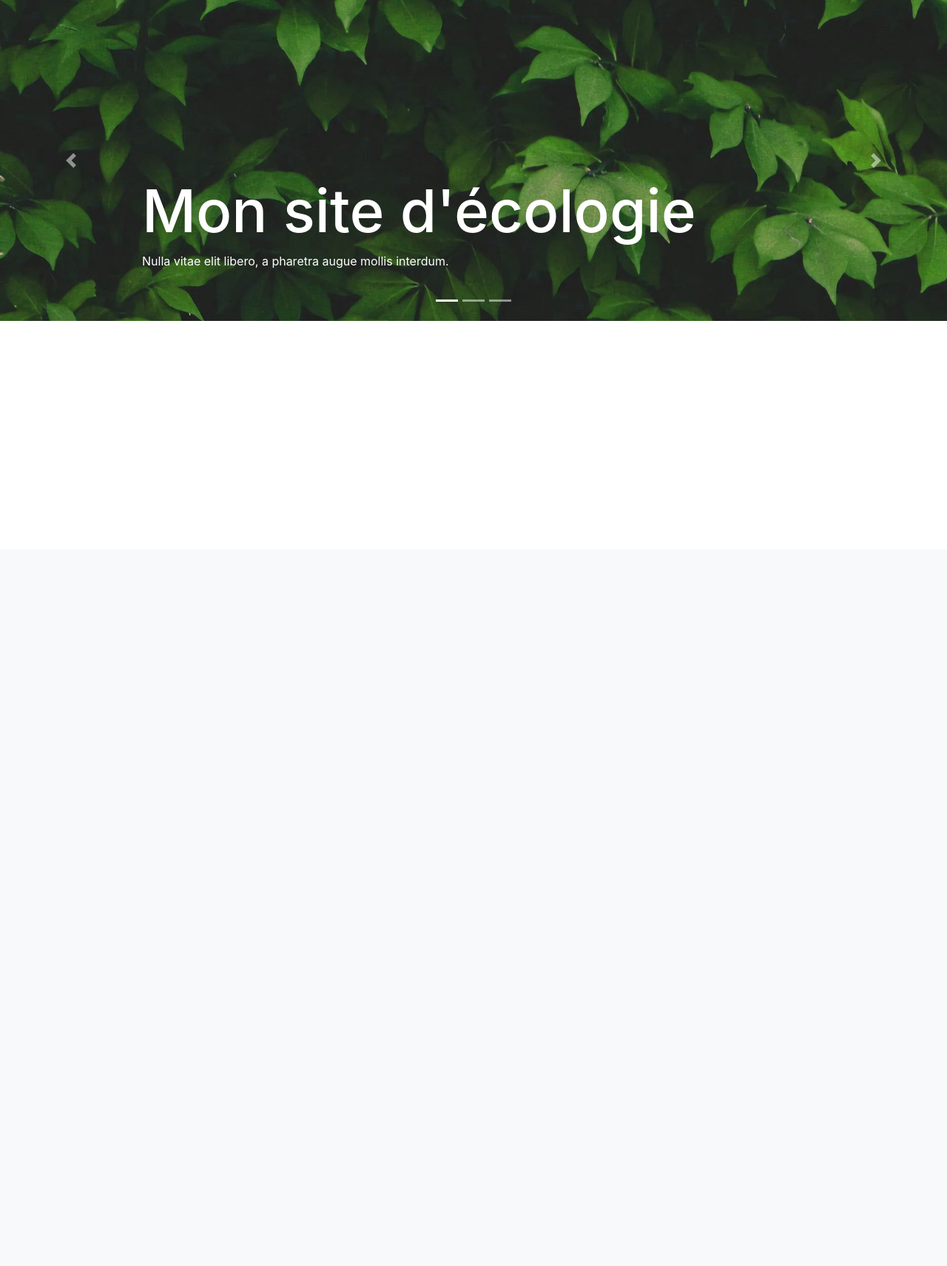
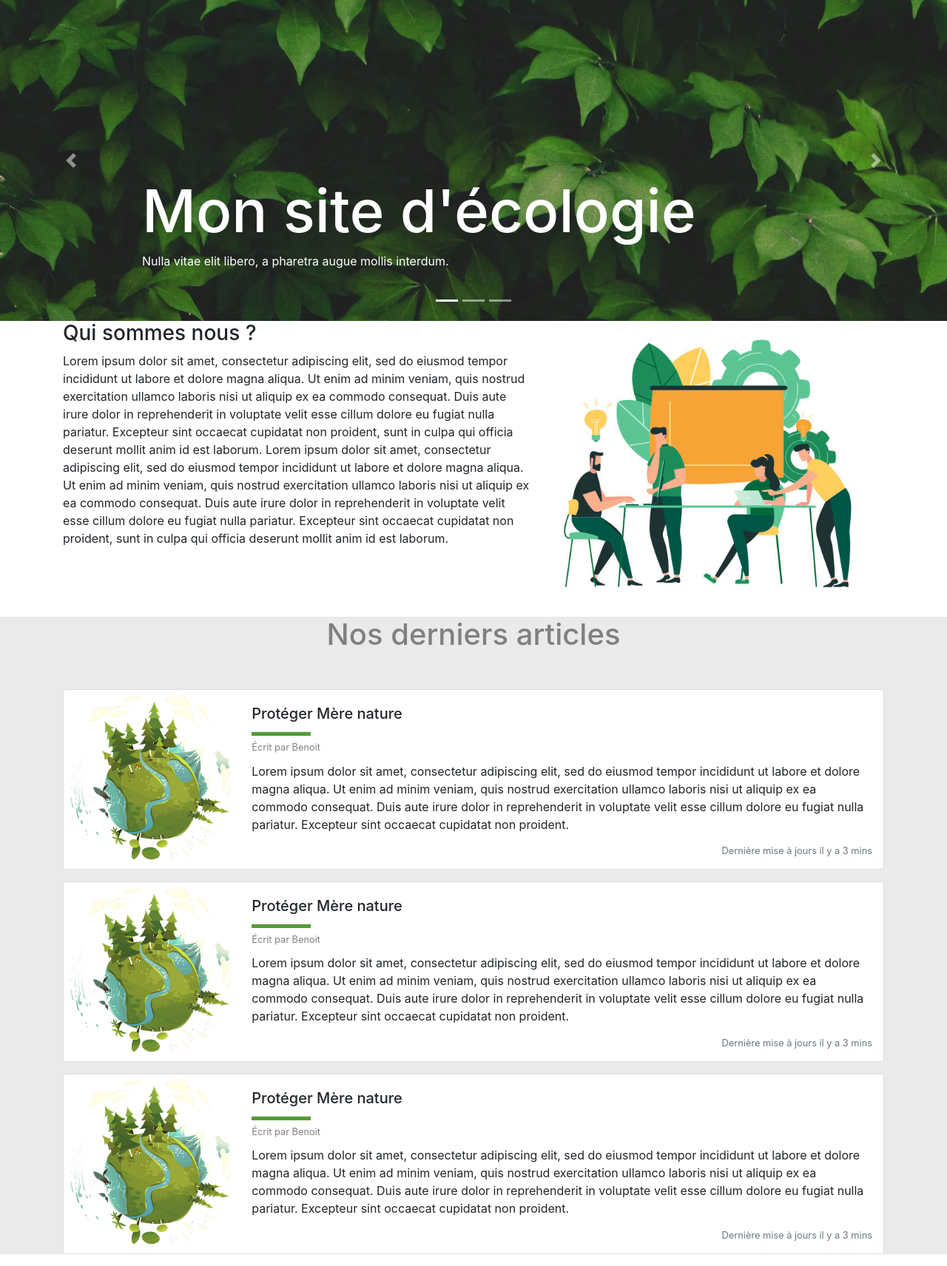
Before and after one commit to quentinhoareau/AELPP, a PHP site: page /template.html in a window 1280 px wide. Shown: the part 57-1769 px from the top of the page at 74% size. Before the commit the page ends 491 px from the top, so only its background shows below. Run offline with PHP 8.4, Linux system fonts and the light colour scheme.

Commit message:
template

```diff
--- a/static-preview/Quentin/assets/css/main.css
+++ b/static-preview/Quentin/assets/css/main.css
@@ -4,6 +4,52 @@
    text-align: unset!important;
 }
 
+
 .main-side h5{
    font-size: 5rem;
 }
+
+.about{
+   display: flex;
+}
+
+.article-thumbnail{
+   width: 300px;
+}
+
+#last-article .card{
+   display: flex;
+   flex-direction: unset;
+}
+
+.text-muted{
+   position: absolute;
+    bottom: 15px;
+    right: 15px;
+}
+
+.second-part-home{
+   background-color: #eaeaea;
+   min-height: 800px;
+}
+
+.card-body{
+   width: 100%;
+}
+
+hr.article{
+   border-bottom: 5px #549d34 solid;
+   width: 80px;
+   margin: 6px 0;
+}
+small.author{
+   color:grey;
+   margin-bottom: 10px ;
+   display: block;
+}
+
+h1.title-home{
+   color:grey;
+   text-align: center;
+   margin-bottom: 50px;
+}
--- a/static-preview/Quentin/assets/css/navigation.css
+++ b/static-preview/Quentin/assets/css/navigation.css
@@ -2,7 +2,3 @@
    text-transform: uppercase;
 
 }
-
-.carousel-caption{
-
-}
--- a/static-preview/Quentin/template.html
+++ b/static-preview/Quentin/template.html
@@ -96,9 +96,97 @@
       </div>
     </div>
 
-    <div >
+    <main class="mainContent">
+      <div class="about container">
+         <div>
+            <h3>Qui sommes nous ?</h3>
+            <p>
+               Lorem ipsum dolor sit amet, consectetur adipiscing elit, sed
+               do eiusmod tempor incididunt ut labore et dolore magna aliqua.
+               Ut enim ad minim veniam, quis nostrud exercitation ullamco laboris
+               nisi ut aliquip ex ea commodo consequat. Duis aute irure dolor in
+               reprehenderit in voluptate velit esse cillum dolore eu fugiat nulla
+               pariatur. Excepteur sint occaecat cupidatat non proident, sunt in
+               culpa qui officia deserunt mollit anim id est laborum.
+               Lorem ipsum dolor sit amet, consectetur adipiscing elit, sed
+               do eiusmod tempor incididunt ut labore et dolore magna aliqua.
+               Ut enim ad minim veniam, quis nostrud exercitation ullamco laboris
+               nisi ut aliquip ex ea commodo consequat. Duis aute irure dolor in
+               reprehenderit in voluptate velit esse cillum dolore eu fugiat nulla
+               pariatur. Excepteur sint occaecat cupidatat non proident, sunt in
+               culpa qui officia deserunt mollit anim id est laborum.
+            </p>
+         </div>
+         <img src="assets/img/people-eco.jpg" height="400" alt="">
+      </div>
 
-    </div>
+      <div class="second-part-home">
+         <div id="last-article" class="container">
+            <h1 class="title-home" >Nos derniers articles</h1>
+            <div class="card mb-3">
+               <div class="article-thumbnail">
+                  <img class="card-img-top" src="assets/img/article-icon.png" alt="Card image cap">
+               </div>
+
+               <div class="card-body">
+                  <h5 class="card-title">Protéger Mère nature</h5>
+                  <hr class="article">
+                  <small class="author">Écrit par Benoit</small>
+                  <p class="card-text">Lorem ipsum dolor sit amet, consectetur adipiscing elit, sed
+                     do eiusmod tempor incididunt ut labore et dolore magna aliqua.
+                     Ut enim ad minim veniam, quis nostrud exercitation ullamco laboris
+                     nisi ut aliquip ex ea commodo consequat. Duis aute irure dolor in
+                     reprehenderit in voluptate velit esse cillum dolore eu fugiat nulla
+                     pariatur. Excepteur sint occaecat cupidatat non proident.</p>
+                  <p class="card-text"><small class="text-muted">Dernière mise à jours il y a 3 mins</small></p>
+               </div>
+            </div>
+
+            <div class="card mb-3">
+               <div class="article-thumbnail">
+                  <img class="card-img-top" src="assets/img/article-icon.png" alt="Card image cap">
+               </div>
+
+               <div class="card-body">
+                  <h5 class="card-title">Protéger Mère nature</h5>
+                  <hr class="article">
+                  <small class="author">Écrit par Benoit</small>
+                  <p class="card-text">Lorem ipsum dolor sit amet, consectetur adipiscing elit, sed
+                     do eiusmod tempor incididunt ut labore et dolore magna aliqua.
+                     Ut enim ad minim veniam, quis nostrud exercitation ullamco laboris
+                     nisi ut aliquip ex ea commodo consequat. Duis aute irure dolor in
+                     reprehenderit in voluptate velit esse cillum dolore eu fugiat nulla
+                     pariatur. Excepteur sint occaecat cupidatat non proident.</p>
+                  <p class="card-text"><small class="text-muted">Dernière mise à jours il y a 3 mins</small></p>
+               </div>
+            </div>
+
+            <div class="card mb-3">
+               <div class="article-thumbnail">
+                  <img class="card-img-top" src="assets/img/article-icon.png" alt="Card image cap">
+               </div>
+
+               <div class="card-body">
+                  <h5 class="card-title">Protéger Mère nature</h5>
+                  <hr class="article">
+                  <small class="author">Écrit par Benoit</small>
+                  <p class="card-text">Lorem ipsum dolor sit amet, consectetur adipiscing elit, sed
+                     do eiusmod tempor incididunt ut labore et dolore magna aliqua.
+                     Ut enim ad minim veniam, quis nostrud exercitation ullamco laboris
+                     nisi ut aliquip ex ea commodo consequat. Duis aute irure dolor in
+                     reprehenderit in voluptate velit esse cillum dolore eu fugiat nulla
+                     pariatur. Excepteur sint occaecat cupidatat non proident.</p>
+                  <p class="card-text"><small class="text-muted">Dernière mise à jours il y a 3 mins</small></p>
+               </div>
+            </div>
+
+
+         </div>
+      </div>
+
+    </main>
+
+
 
 
 </body>
```
Also changed, not shown: .favorites.json (added), static-preview/Quentin/assets/img/article-icon.png (added), static-preview/Quentin/assets/img/people-eco.jpg (added).
